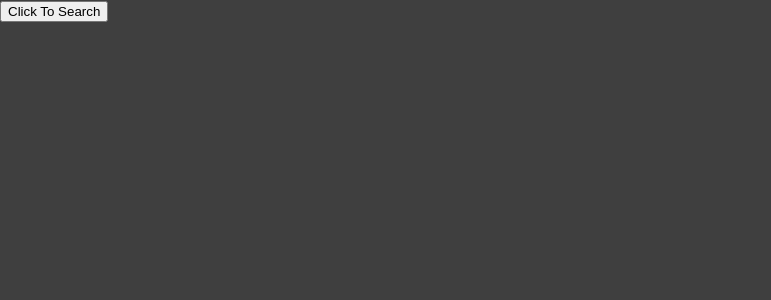
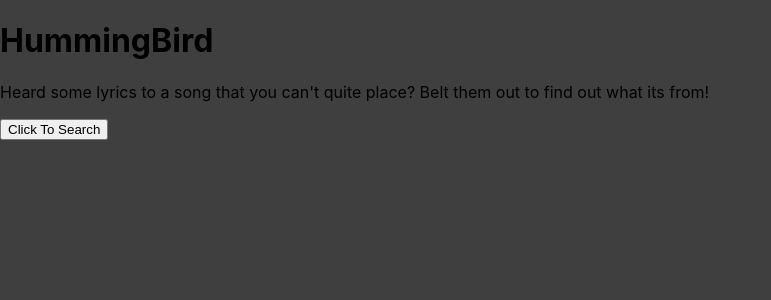
Before and after one commit to nati-alvarez/hummingbird, a React (Create React App) app: page / in a window 1280 px wide. Shown: the top 300 px of the page, without its empty margins (0-771 px from the left). Built offline with nearby package versions, Linux system fonts and the light colour scheme.

Commit message:
Added title and tagline

```diff
--- a/src/App.js
+++ b/src/App.js
@@ -39,6 +39,8 @@ function App() {
 
   return (
     <div className="App">
+      <h1>HummingBird</h1>
+      <p>Heard some lyrics to a song that you can't quite place? Belt them out to find out what its from!</p>
       <button onClick={startSpeechRecognition}>Click To Search</button>
       {tracks.map(track=>{
         track = track.track;
```
